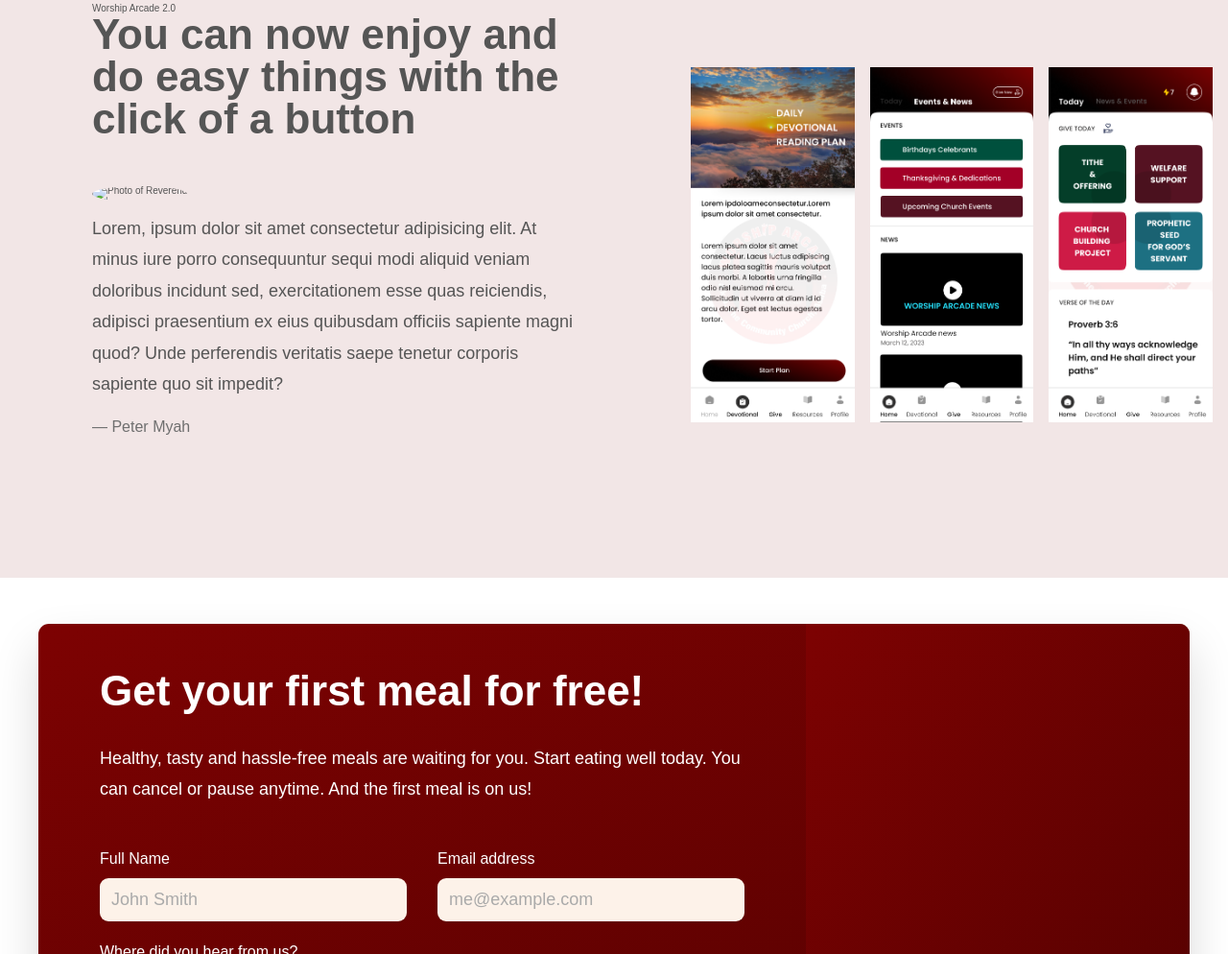
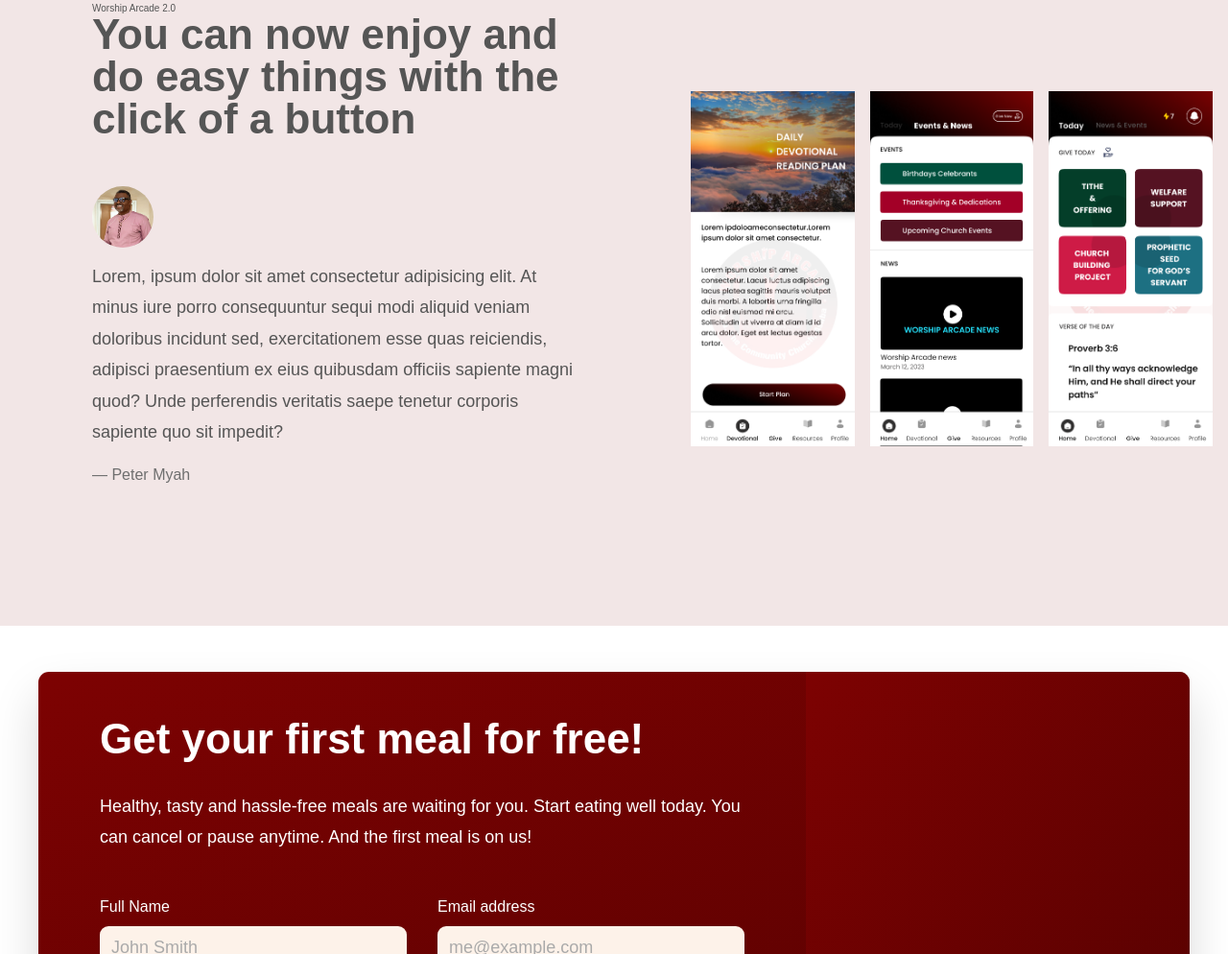
Before and after one commit to Dearie-cyber/CMS-Frontend, a plain HTML site: page index.html in a window 1280 px wide. Shown: the part 780-1774 px from the top of the page at 96% size. Drawn offline with nearby package versions, Linux system fonts and the light colour scheme; some packages are replaced by stand-ins of ours; a script that the page names is missing.

```diff
--- a/index.html
+++ b/index.html
@@ -58,7 +58,7 @@
               <img
                 class="testimonial-img"
                 alt="Photo of Reverend"
-                src=""
+                src="/images/peter.jpg"
               />
               <blockquote class="testimonial-text">
                Lorem, ipsum dolor sit amet consectetur adipisicing elit.
```
